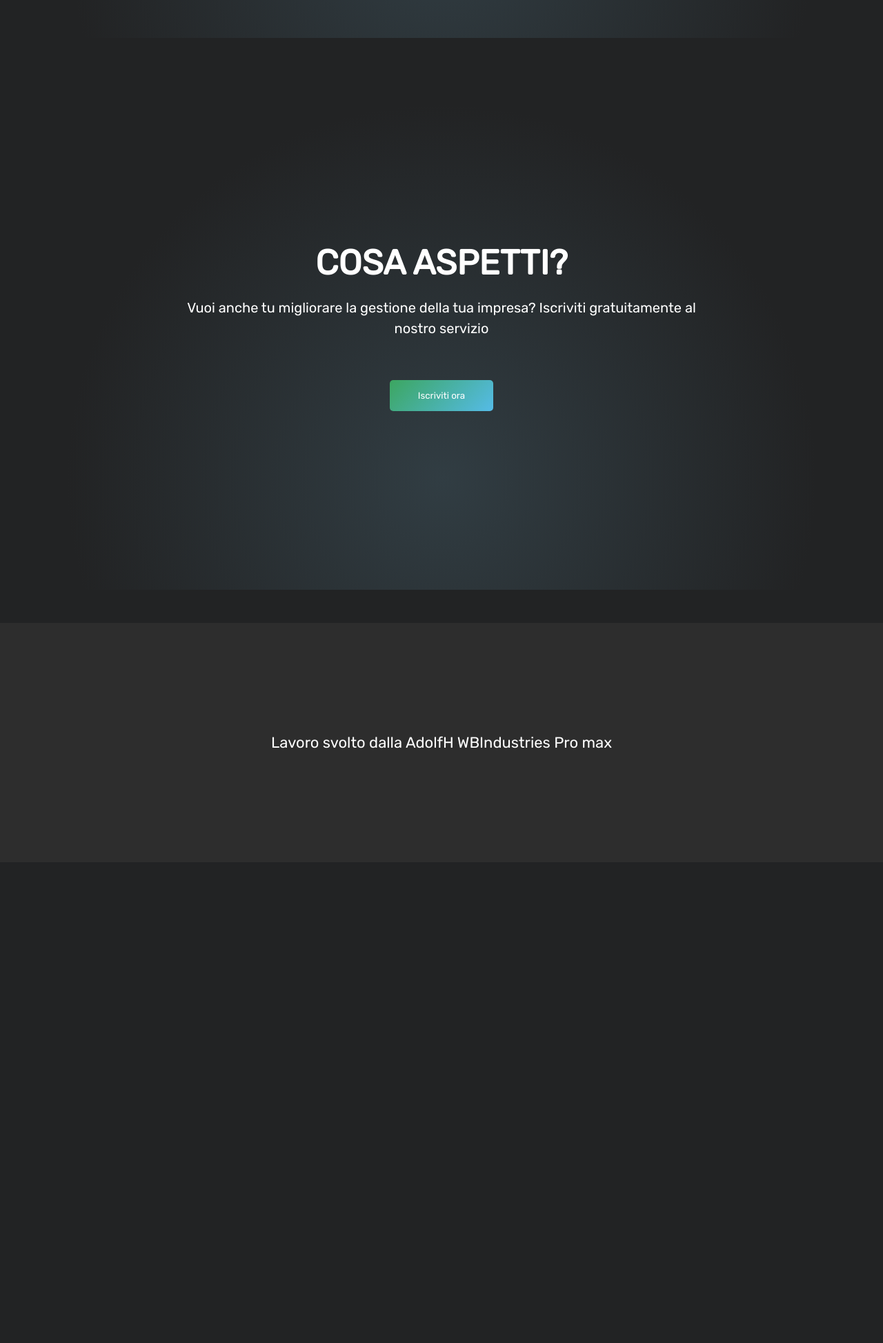
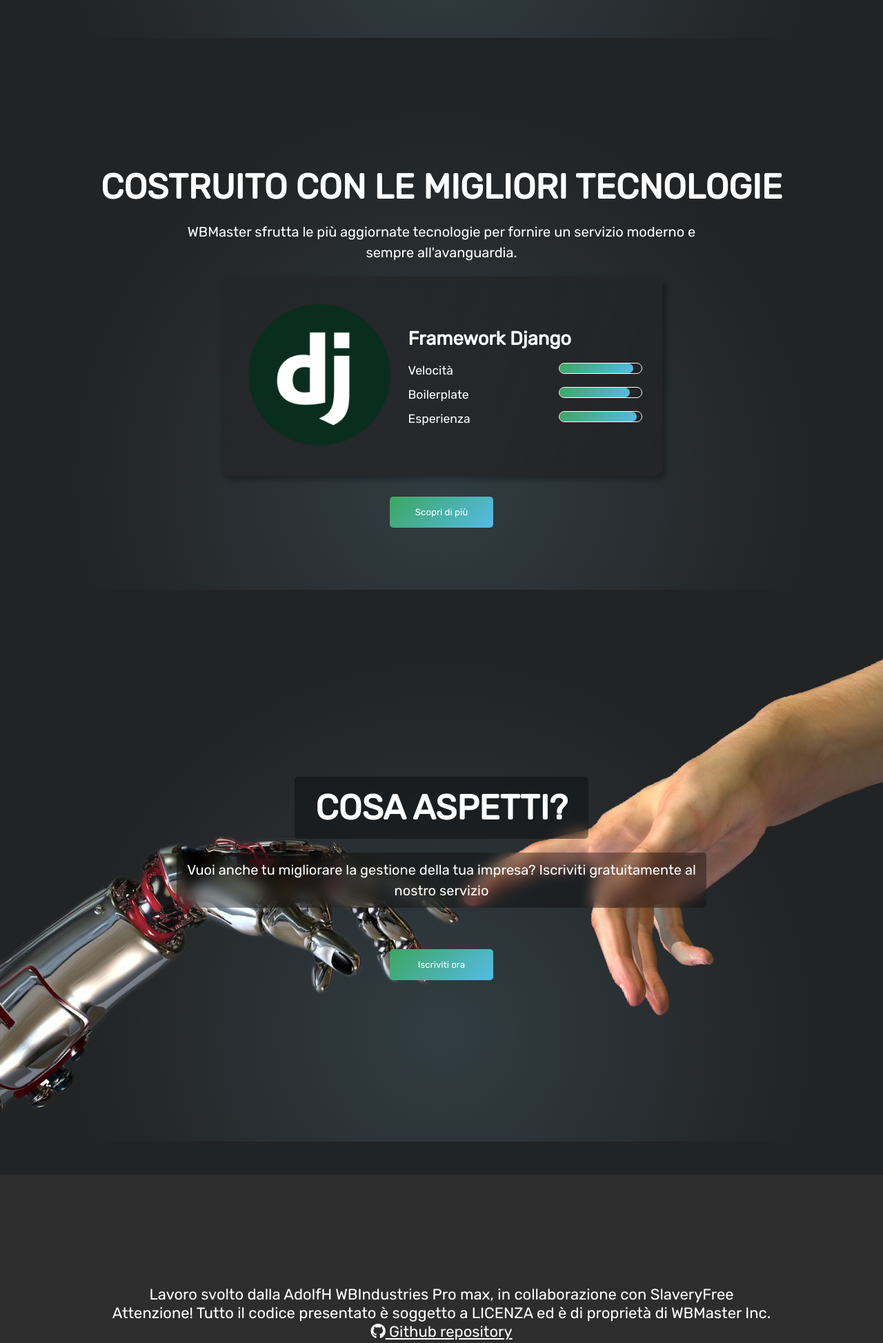
Before and after one commit to Maruchero/WBMaster, a Django app: page / in a window 1280 px wide. Shown: the part 2345-4292 px from the top of the page at 69% size. Before the commit the page ends 3430 px from the top, so only its background shows below. Run offline with Django 4.2, Linux system fonts and the light colour scheme.

Commit message:
Index upgrades

```diff
--- a/static/css/index.css
+++ b/static/css/index.css
@@ -229,6 +229,104 @@ section .subtitle {
     color: #999;
 }
 
+/* Section django */
+.django-card {
+    width: 50%;
+    margin-top: 20px;
+    padding: 30px;
+    border-radius: 10px;
+    background: linear-gradient(120deg, #242527aa, #242527);
+    backdrop-filter: blur(10px);
+    box-shadow: 5px 5px 10px #0005;
+
+    display: grid;
+    grid-template-columns: 1fr 1.5fr;
+    grid-column-gap: 1em;
+    align-items: center;
+}
+
+.django-card .left img {
+    width: 100%;
+}
+
+.django-card .right {
+    font-size: 1.1rem;
+
+    display: grid;
+    grid-template-columns: max-content auto;
+    grid-column-gap: 1em;
+    grid-row-gap: 15px;
+}
+
+.django-card .right h3 {
+    grid-column-start: 1;
+    grid-column-end: 3;
+    font-size: 1.7rem;
+    margin-bottom: 5px;
+}
+
+.django-card .right span {
+    display: block;
+    width: 100%;
+    height: .8em;
+    border-radius: 500px;
+
+    box-shadow: inset 0 0 5px #0005;
+    outline: 1px solid white;
+}
+
+.django-card .right span::before {
+    content: "";
+    display: block;
+    height: 100%;
+    border-radius: 500px;
+    width: var(--w);
+    background: var(--gradient);
+}
+
+.django-card .right span::after {
+    content: var(--w);
+    display: block;
+}
+
+#sectionTechnologies button {
+    margin-top: 30px;
+}
+
+/* Section 'cosa aspetti' */
+#sectionSubscribe {
+    position: relative;
+    overflow: hidden;
+}
+
+#sectionSubscribe p,
+#sectionSubscribe h1 {
+    border-radius: 5px;
+    padding: 10px 10px;
+    background: #0005;
+    backdrop-filter: blur(10px);
+}
+
+#sectionSubscribe h1 {
+    padding: 15px 30px;
+}
+
+#sectionSubscribe::before {
+    content: "";
+    position: absolute;
+    z-index: -1;
+    rotate: -20deg;
+
+    display: block;
+    width: 120%;
+    height: 100%;
+
+    background-image: url(/static/img/robot-human-touching.png);
+    background-size: 100%;
+    background-repeat: no-repeat;
+    background-position: center;
+}
+
 /* Charts */
 .chart-container {
     margin: 50px 0;
@@ -248,6 +346,10 @@ section .subtitle {
     font-size: 22px;
 }
 
+#footer a {
+    color: inherit;
+}
+
 @media only screen and (max-width: 1100px) {
     .title {
         font-size: 140px;
--- a/templates/index.html
+++ b/templates/index.html
@@ -127,8 +127,33 @@
     </div>
 </section>
 
+<!-- Best technologies -->
+<section id="sectionTechnologies">
+    <h1 class="subtitle">COSTRUITO CON LE MIGLIORI TECNOLOGIE</h1>
+    <p class="description">
+        WBMaster sfrutta le più aggiornate tecnologie per fornire un servizio moderno e sempre all'avanguardia.
+    </p>
+    <div class="django-card">
+        <div class="left">
+            <img src="{% static 'img/django-logo-square.png' %}" alt="">
+        </div>
+        <div class="right">
+            <h3>Framework Django</h3>
+            Velocità
+            <span style="--w: 90%;"></span>
+            Boilerplate
+            <span style="--w: 86%;"></span>
+            Esperienza
+            <span style="--w: 94%;"></span>
+        </div>
+    </div>
+    <a href="/docs/">
+        <button>Scopri di più</button>
+    </a>
+</section>
+
 <!-- Cosa aspetti -->
-<section>
+<section id="sectionSubscribe">
     <h1 class="subtitle">COSA ASPETTI?</h1>
     <p class="description">Vuoi anche tu migliorare la gestione della tua impresa? Iscriviti gratuitamente al nostro servizio
     </p>
@@ -140,7 +165,11 @@
 
 <!-- Footer -->
 <div id="footer">
-    <p>Lavoro svolto dalla AdolfH WBIndustries Pro max</p>
+    <p>Lavoro svolto dalla AdolfH WBIndustries Pro max, in collaborazione con SlaveryFree</p>
+    <p>Attenzione! Tutto il codice presentato è soggetto a LICENZA ed è di proprietà di WBMaster Inc.</p>
+    <a href="">
+        <i class="fa-brands fa-github"></i> Github repository
+    </a>
 </div>
 
 {% endblock content %}
```
Also changed, not shown: static/img/django-logo-square.png (added), static/img/robot-human-touching.png (added).
